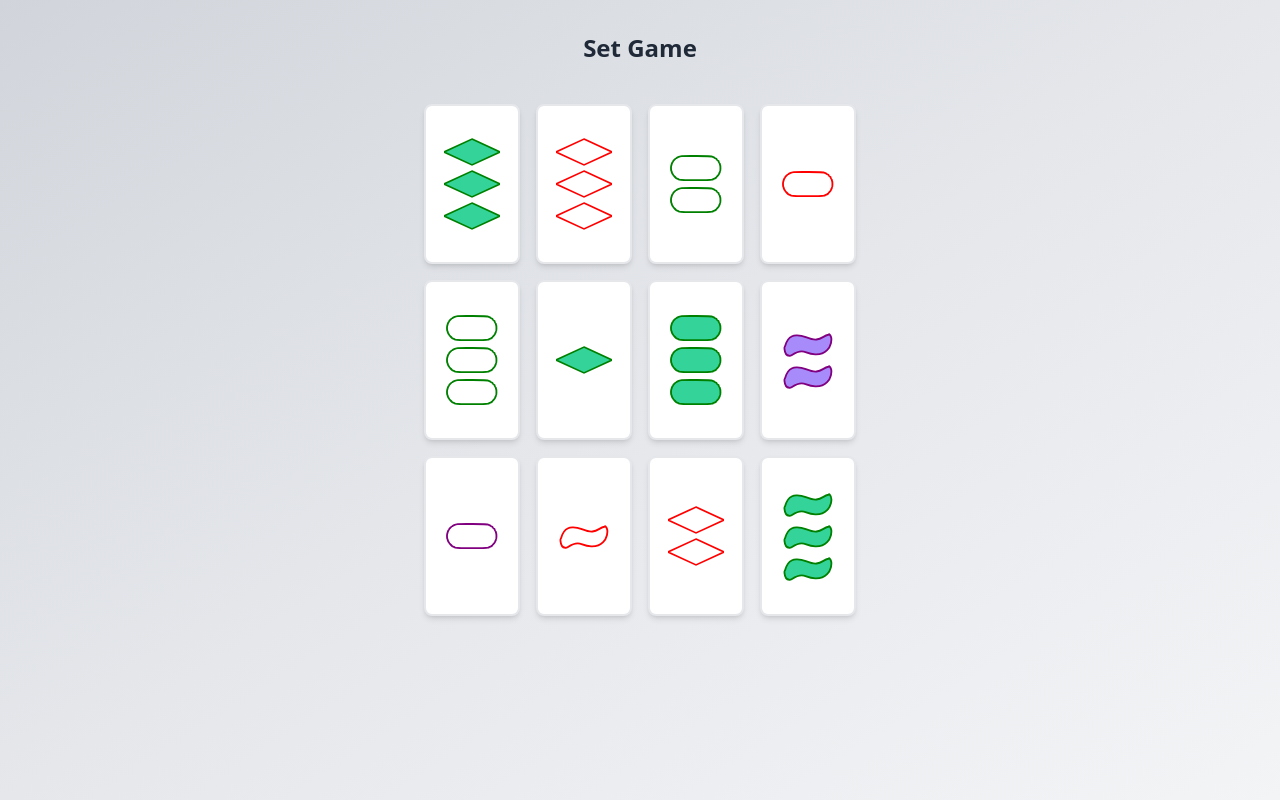
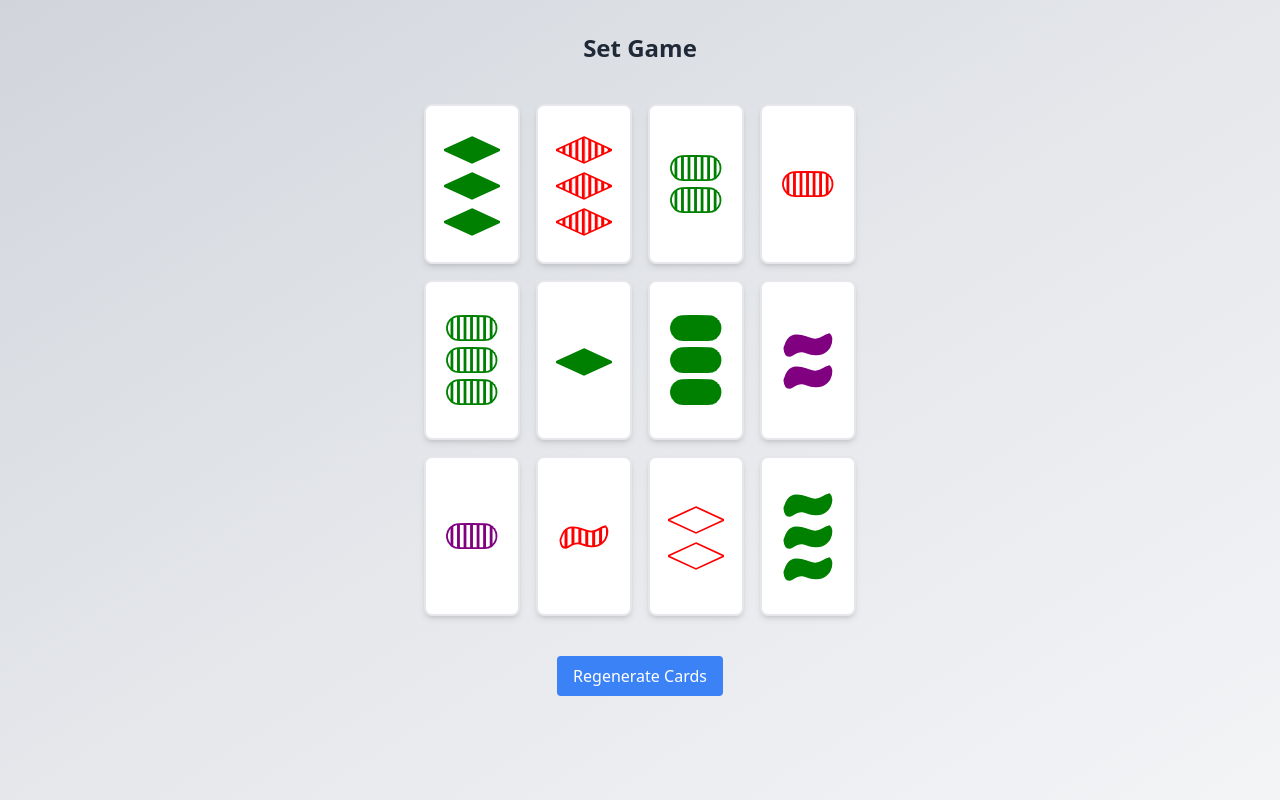
Before and after one commit to lukaszwaller/set-app, a React (Vite) app in the folder set-app/: page / in a window 1280 px wide. Built offline with nearby package versions, Linux system fonts and the light colour scheme.

Commit message:
feat: Add stripes and finalize colors

```diff
--- a/set-app/src/App.tsx
+++ b/set-app/src/App.tsx
@@ -42,6 +42,12 @@ const App: React.FC = () => {
     <div className="min-h-screen bg-gradient-to-br from-gray-300 via-gray-200 to-gray-100 flex flex-col items-center">
       <h1 className="text-2xl font-bold mb-4 text-gray-800 mt-8">Set Game</h1>
       <Board cards={cards} onSelectCard={handleCardSelection} />
+      <button
+        className="mt-4 bg-blue-500 text-white py-2 px-4 rounded hover:bg-blue-600"
+        onClick={() => setCards(generateRandomCards())}
+      >
+        Regenerate Cards
+      </button>
     </div>
   );
 };
--- a/set-app/src/assets/shapes/Diamond.tsx
+++ b/set-app/src/assets/shapes/Diamond.tsx
@@ -1,13 +1,35 @@
 import React from "react";
 
 interface DiamondProps {
+    cardId: number;
     color: string;
     fill: string;
 }
 
-const Diamond: React.FC<DiamondProps> = ({ color, fill }) => {
+const Diamond: React.FC<DiamondProps> = ({ cardId, color, fill }) => {
+    let patternId = fill;
+
+    if (fill == "stripedPattern") {
+        patternId = "stripedPattern" + cardId
+        fill = "url(#" + patternId + ")"
+    }
+
+    if (fill == "currentColor") {
+        fill = color
+    }
+
     return (
-        <svg viewBox="0 0 130 60" className="w-14 h-8">
+        <svg viewBox="0 0 130 60" className="w-14 h-8 mt-1">
+            <defs>
+                <pattern
+                    id={patternId}
+                    patternUnits="userSpaceOnUse"
+                    width="15"
+                    height="15"
+                >
+                    <rect width="7" height="15" fill={color} />
+                </pattern>
+            </defs>
             <polygon
                 points="65,0 130,30 65,60 0,30"
                 fill={fill}
--- a/set-app/src/assets/shapes/Oval.tsx
+++ b/set-app/src/assets/shapes/Oval.tsx
@@ -1,18 +1,51 @@
 import React from "react";
 
 interface OvalProps {
-  color: string; // Umrandungsfarbe
-  fill: string;  // Füllfarbe
+    cardId: number;
+    color: string;
+    fill: string;
 }
 
-const Oval: React.FC<OvalProps> = ({ color, fill }) => {
+const Oval: React.FC<OvalProps> = ({ cardId, color, fill }) => {
+    let patternId = fill;
+
+    if (fill == "stripedPattern") {
+        patternId = "stripedPattern" + cardId
+        fill = "url(#" + patternId + ")"
+    }
+
+    if (fill == "currentColor") {
+        fill = color
+    }
+
     return (
-    <svg className="w-14 h-8" version="1.0" xmlns="http://www.w3.org/2000/svg"
- width="300.000000pt" height="171.000000pt" viewBox="0 0 300.000000 171.000000"
- preserveAspectRatio="xMidYMid meet">
-<g transform="translate(0.000000,171.000000) scale(0.100000,-0.100000)"
-fill={fill} stroke={color} strokeWidth={100}>
-<path d="M740 1489 c-118 -18 -135 -22 -150 -34 -8 -7 -28 -15 -44 -19 -17 -4
+        <svg
+            className="w-14 h-8"
+            version="1.0"
+            xmlns="http://www.w3.org/2000/svg"
+            width="300.000000pt"
+            height="171.000000pt"
+            viewBox="0 0 300.000000 171.000000"
+            preserveAspectRatio="xMidYMid meet"
+        >
+            <defs>
+                <pattern
+                    id={patternId}
+                    patternUnits="userSpaceOnUse"
+                    width="350"
+                    height="15"
+                >
+                    <rect width="150" height="15" fill={color} />
+                </pattern>
+            </defs>
+            <g
+                transform="translate(0.000000,171.000000) scale(0.100000,-0.100000)"
+                fill={fill}
+                stroke={color}
+                strokeWidth={100}
+            >
+                <path
+                    d="M740 1489 c-118 -18 -135 -22 -150 -34 -8 -7 -28 -15 -44 -19 -17 -4
           -46 -21 -67 -37 -20 -16 -43 -29 -51 -29 -22 0 -143 -123 -165 -170 -7 -14
           -17 -33 -23 -42 -38 -65 -30 -45 -71 -203 -16 -62 -7 -235 14 -265 9 -13 17
           -37 17 -52 0 -15 4 -29 9 -33 5 -3 12 -19 16 -35 4 -17 11 -30 16 -30 5 0 15
@@ -24,7 +57,8 @@ fill={fill} stroke={color} strokeWidth={100}>
           35 0 16 6 31 13 33 20 7 23 289 3 330 -9 17 -16 44 -16 59 0 15 -4 31 -10 34
           -13 8 -60 103 -60 121 0 8 -7 17 -16 21 -17 6 -84 70 -84 79 0 15 -47 54 -66
           54 -11 0 -33 13 -50 29 -16 15 -45 32 -64 36 -19 4 -41 12 -49 19 -46 37 -86
-39 -846 41 -407 2 -765 -1 -795 -6z"/>
+          39 -846 41 -407 2 -765 -1 -795 -6z"
+                />
             </g>
         </svg>
     );
--- a/set-app/src/assets/shapes/Squiggle.tsx
+++ b/set-app/src/assets/shapes/Squiggle.tsx
@@ -1,15 +1,37 @@
 import React from "react";
 
 interface SquiggleProps {
-    color: string; // Umrandungsfarbe
+    cardId: number;
+    color: string;
     fill: string;
 }
 
-const Squiggle: React.FC<SquiggleProps> = ({ color, fill }) => {
+const Squiggle: React.FC<SquiggleProps> = ({ cardId, color, fill }) => {
+    let patternId = fill;
+
+    if (fill == "stripedPattern") {
+        patternId = "stripedPattern" + cardId
+        fill = "url(#" + patternId + ")"
+    }
+
+    if (fill == "currentColor") {
+        fill = color
+    }
+
     return (
         <svg className="w-16 h-8" version="1.0" xmlns="http://www.w3.org/2000/svg"
             width="229.000000pt" height="139.000000pt" viewBox="0 0 229.000000 139.000000"
             preserveAspectRatio="xMidYMid meet">
+                <defs>
+        <pattern
+          id={patternId}
+          patternUnits="userSpaceOnUse"
+          width="300"
+          height="15"
+        >
+          <rect width="130" height="15" fill={color} />
+        </pattern>
+      </defs>
             <g transform="translate(0.000000,139.000000) scale(0.100000,-0.100000)"
                 fill={fill} stroke={color} strokeWidth="80">
                 <path d="M2041 1106 c-6 -7 -29 -16 -51 -19 -25 -3 -93 -35 -173 -81 -155 -88
--- a/set-app/src/components/Board.tsx
+++ b/set-app/src/components/Board.tsx
@@ -29,9 +29,10 @@ const Board: React.FC<BoardProps> = ({ cards, onSelectCard }) => {
 
   return (
     <div className="grid grid-cols-4 gap-4 p-6">
-      {cards.map((card) => (
+      {cards.map((card, index) => (
         <Card
           key={card.id}
+          cardId={index}
           color={card.color}
           shape={card.shape}
           shading={card.shading}
--- a/set-app/src/components/Card.tsx
+++ b/set-app/src/components/Card.tsx
@@ -4,6 +4,7 @@ import Squiggle from "../assets/shapes/Squiggle";
 import Diamond from "../assets/shapes/Diamond";
 
 interface CardProps {
+  cardId: number;
   color: "red" | "green" | "purple";
   shape: "oval" | "squiggle" | "diamond";
   shading: "solid" | "striped" | "outlined";
@@ -19,11 +20,11 @@ const shapeComponents = {
 
 const shadingProps = {
   solid: { fill: "currentColor" },
-  striped: { fill: "transparent" },
+  striped: { fill: "stripedPattern" },
   outlined: { fill: "transparent" },
 };
 
-const Card: React.FC<CardProps> = ({ color, shape, shading, number, onClick }) => {
+const Card: React.FC<CardProps> = ({ cardId, color, shape, shading, number, onClick }) => {
   const colorClasses = {
     red: "text-red-500 border-gray",
     green: "text-green-500 border-gray",
@@ -40,9 +41,10 @@ const Card: React.FC<CardProps> = ({ color, shape, shading, number, onClick }) =
     >
       {[...Array(number)].map((_, index) => {
         const { fill } = shadingProps[shading];
+
         return (
           <div key={index} >
-            <ShapeComponent color={color} fill={fill} />
+            <ShapeComponent color={color} fill={fill} cardId={cardId} />
           </div>
         );
       })}
```
Lines whose indentation alone changed are shown as unchanged.
